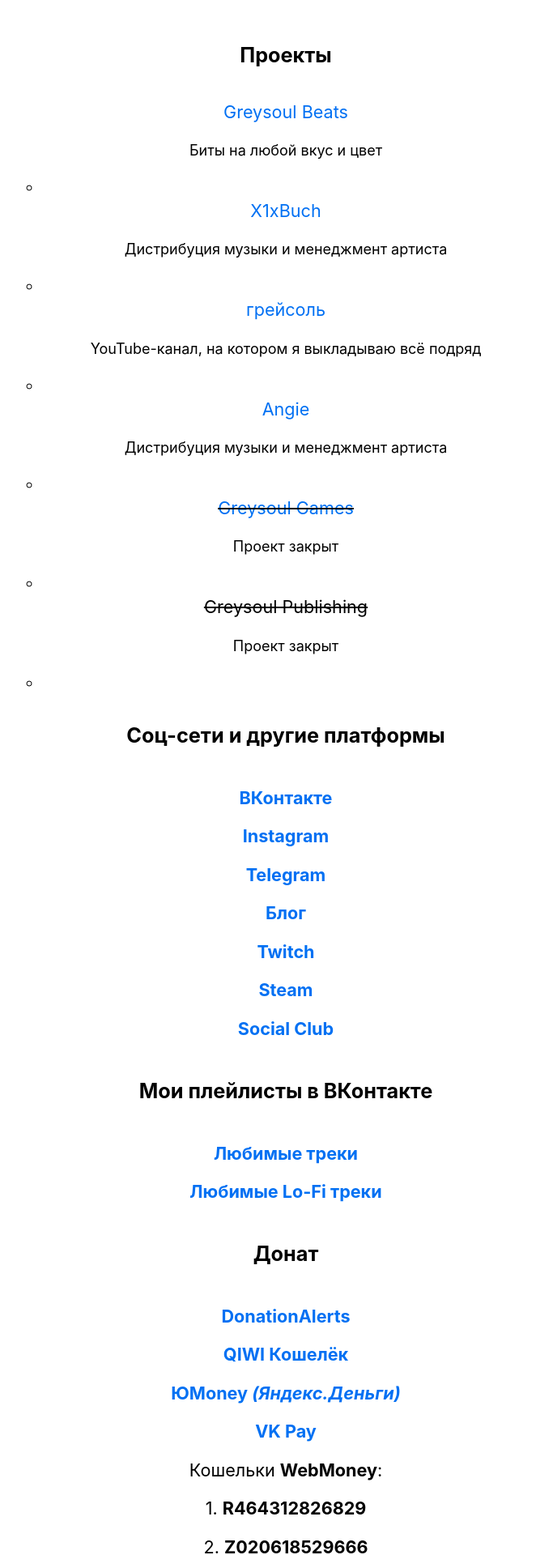
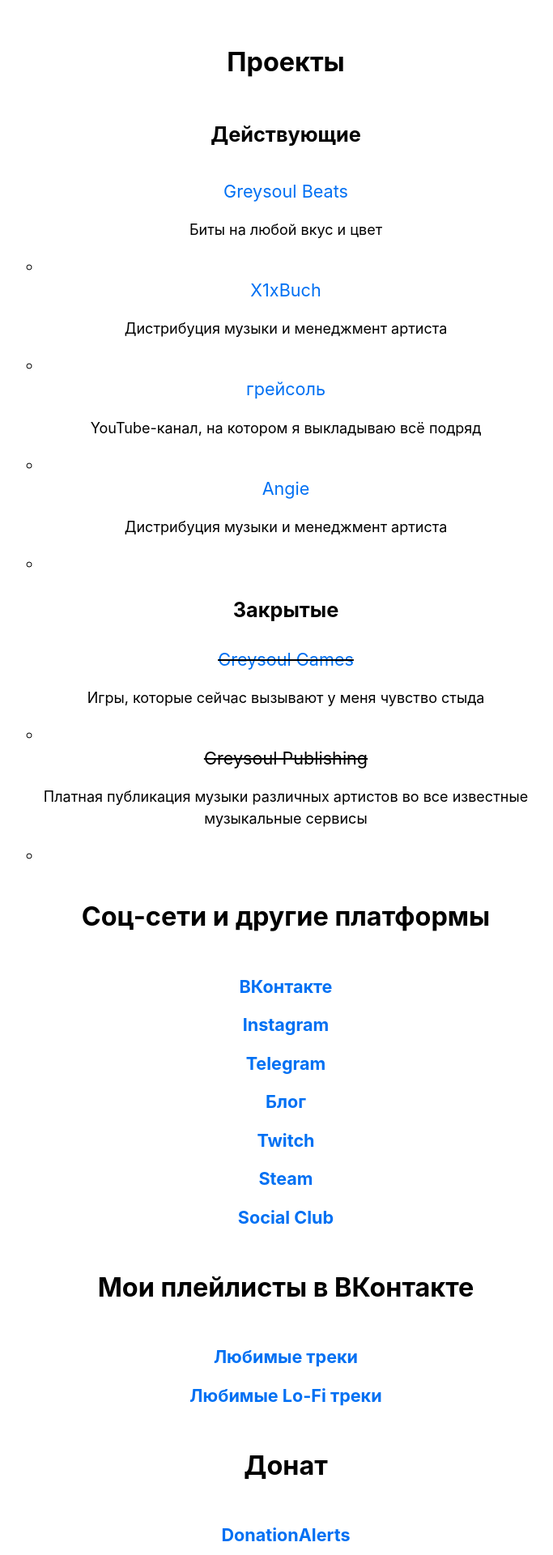
Before and after one commit to realgreysoul/website, a Next.js app: page /information in a window 1280 px wide. Shown: the part 360-2280 px from the top of the page at 81% size, without its empty margins (287-970 px from the left). Built offline with nearby package versions, Linux system fonts and the light colour scheme.

Commit message:
Изменение размеров текста и добавление нового текста

```diff
--- a/pages/information.js
+++ b/pages/information.js
@@ -11,7 +11,8 @@ export default function Projects({ allProjectsData }) {
       </Head>
       <section className={`${utilStyles.headingMd} ${utilStyles.padding1px}`}>
         <h1 className={utilStyles.headingXL}>Информация обо мне</h1>
-        <h3 className={utilStyles.headingXL}>Проекты</h3>
+        <h2 className={utilStyles.headingXL}>Проекты</h2>
+        <h3 className={utilStyles.headingXL}>Действующие</h3>
         <ul className={utilStyles.list}>
         <li class="utils_listItem__2eJpJ">
         <div class="utils_listItemHeading__iji17">
@@ -61,11 +62,12 @@ export default function Projects({ allProjectsData }) {
         </ul>
         </small>
         </li>
+        <h3 className={utilStyles.headingXL}>Закрытые</h3>
         <li class="utils_listItem__2eJpJ">
         <div class="utils_listItemHeading__iji17">
         <s><a href="https://r.greysoul.ru/xqes5" target="_blank">Greysoul Games</a></s>
         </div>
-        <small class="utils_lightText__12Ckm"><p>Проект закрыт</p></small>
+        <small class="utils_lightText__12Ckm"><p>Игры, которые сейчас вызывают у меня чувство стыда</p></small>
         <small>
         <ul class="utils_list__S7_pe">
         <li class="utils_listItem__2eJpJ">
@@ -77,7 +79,7 @@ export default function Projects({ allProjectsData }) {
         <div class="utils_listItemHeading__iji17">
         <s>Greysoul Publishing</s>
         </div>
-        <small class="utils_lightText__12Ckm"><p>Проект закрыт</p></small>
+        <small class="utils_lightText__12Ckm"><p>Платная публикация музыки различных артистов во все известные музыкальные сервисы</p></small>
         <small>
         <ul class="utils_list__S7_pe">
         <li class="utils_listItem__2eJpJ">
@@ -86,7 +88,7 @@ export default function Projects({ allProjectsData }) {
         </small>
         </li>
         </ul>
-        <h3 className={utilStyles.headingXL}>Соц-сети и другие платформы</h3>
+        <h2 className={utilStyles.headingXL}>Соц-сети и другие платформы</h2>
         <a href={`https://r.greysoul.ru/ei24g`} target="_blank"><strong>ВКонтакте</strong></a>
         <br>
         </br>
@@ -106,12 +108,12 @@ export default function Projects({ allProjectsData }) {
         <br>
         </br>
         <a href={`https://r.greysoul.ru/skx54`} target="_blank"><strong>Social Club</strong></a>
-        <h3 className={utilStyles.headingXL}>Мои плейлисты в ВКонтакте</h3>
+        <h2 className={utilStyles.headingXL}>Мои плейлисты в ВКонтакте</h2>
         <a href={`https://r.greysoul.ru/xm34y`} target="_blank"><strong>Любимые треки</strong></a>
         <br>
         </br>
         <a href={`https://r.greysoul.ru/5iazo`} target="_blank"><strong>Любимые Lo-Fi треки</strong></a>
-        <h3 className={utilStyles.headingXL}>Донат</h3>
+        <h2 className={utilStyles.headingXL}>Донат</h2>
         <a href={`https://r.greysoul.ru/e7r9v`} target="_blank"><strong>DonationAlerts</strong></a>
         <br>
         </br>
```
